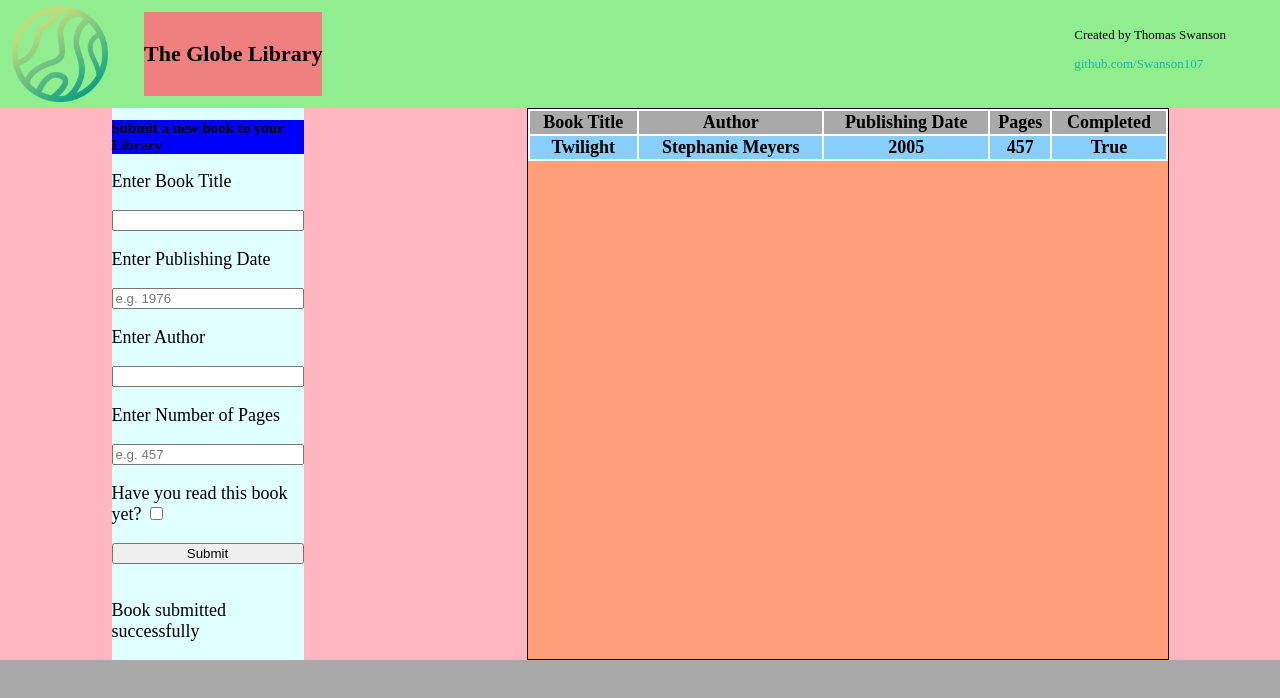
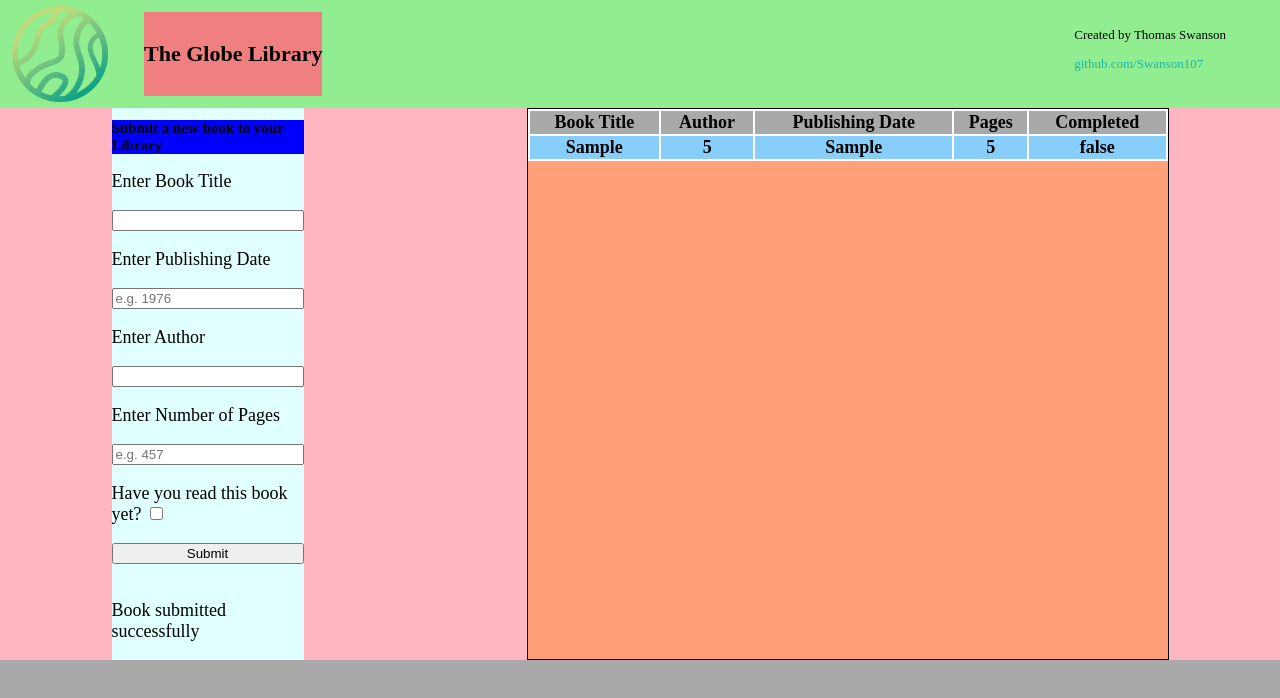
Before and after one commit to Swanson107/book-library, a plain HTML site: page index.html in a window 1280 px wide. Both pictures are taken after typing "Sample", "5", "Sample", "5" into the empty fields and a click on the button "Submit". Drawn offline with Linux system fonts and the light colour scheme.

Commit message:
Add submit books and display table

```diff
--- a/index.html
+++ b/index.html
@@ -64,13 +64,6 @@
                     <th class="table-category">Pages</th>
                     <th class="table-category">Completed</th>
                 </tr>
-                <tr>
-                    <th class="book-line">Twilight</th>
-                    <th class="book-line">Stephanie Meyers</th>
-                    <th class="book-line">2005</th>
-                    <th class="book-line">457</th>
-                    <th class="book-line">True</th>
-                </tr>
             </table>
         </div>
       </div>
--- a/script.js
+++ b/script.js
@@ -1,9 +1,14 @@
 let books = [];
+let bookDetails = [];
+
+// inputs
 const titleInput = document.getElementById('title-input');
 const dateInput = document.getElementById('date-input');
 const authorInput = document.getElementById('author-input');
 const pagesInput = document.getElementById('pages-input');
 const submitError = document.getElementById('submit-error');
+
+
 
 function Book(title, date, author, pages) {
     this.title = title;
@@ -13,33 +18,51 @@ function Book(title, date, author, pages) {
     this.read = false;
 }
 
-const twilight = new Book('Twilight', 2006, 'Stephanie Meyers', 267);
-const twilightTwo = Object.create(twilight);
-twilightTwo.title = 'New Moon';
-twilightTwo.date = 2008;
-twilightTwo.author = twilight.author;
-twilightTwo.pages = 356;
-twilightTwo.read = true;
-
-books.push(twilight);
-books.push(twilightTwo);
-
 function addToBooks() {
     let newTitle = titleInput.value;
     let newDate = dateInput.value;
     let newAuthor = authorInput.value;
     let newPages = pagesInput.value;
 
-
     const newBook = new Book(newTitle, parseInt(newDate), newAuthor, parseInt(newPages));
     books.push(newBook);
+    displayBooks();
 }
 
-console.table(books);
+const table = document.querySelector('.book-table');
+tableCategories = ['Book Title', 'Author', 'Publishing Date', 'Pages', 'Completed'];
+
+function displayBooks() {
+    table.innerHTML = '';
+    const titleRow = document.createElement('tr');
+    table.appendChild(titleRow);
+    for (k=0;k<5;k++) {
+        const tableTitle = document.createElement('th');
+        tableTitle.className = 'table-category';
+        tableTitle.textContent = tableCategories[k];
+        titleRow.appendChild(tableTitle);
+    }
+    for (let i = 0; i < books.length; i++) {
+        const newBookRow = document.createElement('tr')
+      table.appendChild(newBookRow);
+      const book = books[i];
+      const bookProperties = [book.title, book.date, book.author, book.pages, book.read];
+      for (let j = 0; j < bookProperties.length; j++) {
+        const newTableColumn = document.createElement('th');
+        newTableColumn.className = "book-line";
+        newTableColumn.textContent = bookProperties[j];
+        newBookRow.appendChild(newTableColumn);
+      }
+    }
+  }
+displayBooks();
 
 
 document.getElementById('submit-book').addEventListener('click', function() {
-    if (titleInput.value === '' || dateInput.value === '' || authorInput.value === '') {
+    if (titleInput.value === '' ||
+        dateInput.value === '' ||
+        authorInput.value === '' ||
+        pagesInput.value === '') {
         submitError.textContent = 'Error. One or more fields are empty';
     } else {
         addToBooks();
```
